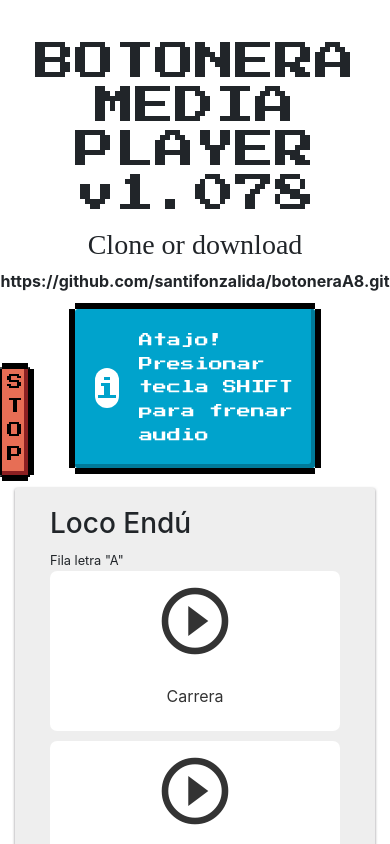
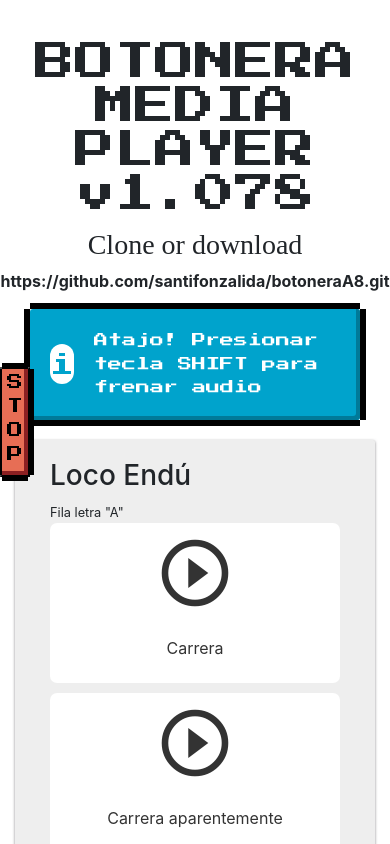
Before and after one commit to santifonzalida/botoneraA8, an Angular app: page /#/home in a window 390 px wide. Shown: the top 844 px of the page. Built offline with nearby package versions, Linux system fonts and the light colour scheme; a web font is replaced by a local one.

Commit message:
Responsive focus and hover improvement on buttons

```diff
--- a/src/app/components/home/home.component.html
+++ b/src/app/components/home/home.component.html
@@ -11,7 +11,7 @@
 
 <div class="container">
     <div class="row justify-content-center">
-        <div class="col-9">
+        <div class="col-12 col-md-10">
             <div class="warning-alert d-flex align-items-center mx-auto" (click)="stop()">
                 <span>i</span>
                 <p>Atajo! Presionar tecla SHIFT para frenar audio</p>
--- a/src/app/components/home/home.component.scss
+++ b/src/app/components/home/home.component.scss
@@ -4,7 +4,7 @@
 
 .warning-alert{
     font-family: 'Press Start 2P', cursive;
-    max-width: 730px;
+    max-width: 745px;
     min-height: 80px;
     padding: 20px;
     margin-bottom: 20px;
@@ -16,10 +16,11 @@
     &:hover,
     &:focus {
         background: #00b8e6;
-        box-shadow: inset -6px -6px 0px 0px #007a99;
+        box-shadow: inset 3px 3px 0px 0px #007a99;
+        outline: none;
     }
     &:active {
-        box-shadow: inset 4px 4px 0px 0px #007a99;
+        box-shadow: inset 3px 3px 0px 0px #007a99;
     }
     &:before,
     &:after{
@@ -80,10 +81,11 @@
     &:hover,
     &:focus {
         background: #CE372B;
-        box-shadow: inset -6px -6px 0px 0px #8C2022;
+        box-shadow: inset 3px 3px 0px 0px #8C2022;
+        outline: none;
     }
     &:active {
-        box-shadow: inset 4px 4px 0px 0px #8C2022;
+        box-shadow: inset 3px 3px 0px 0px #8C2022;
     }
     &:before,
     &:after{
```
